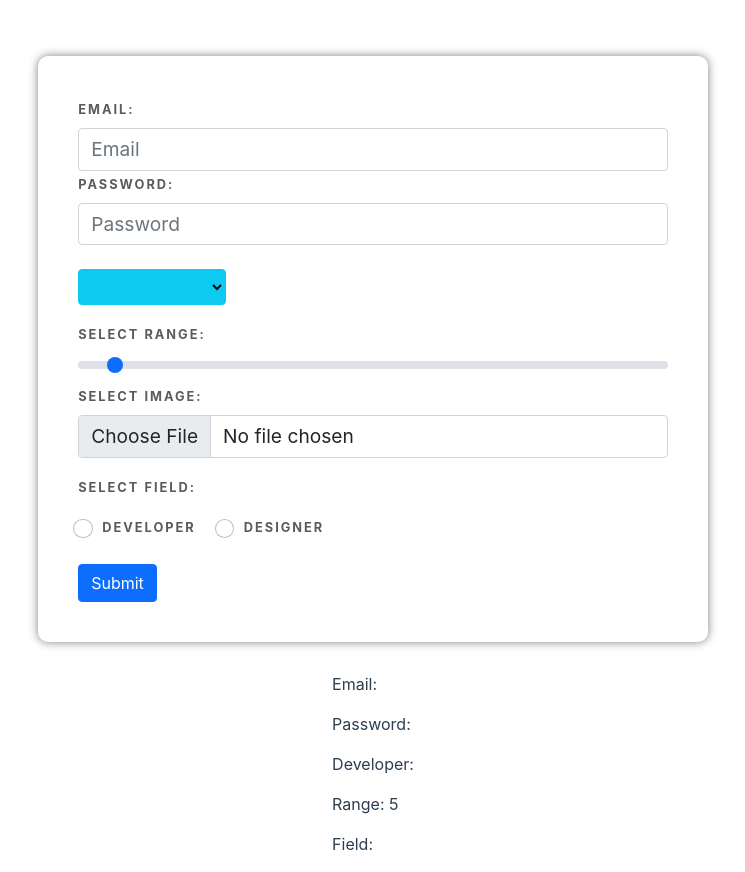
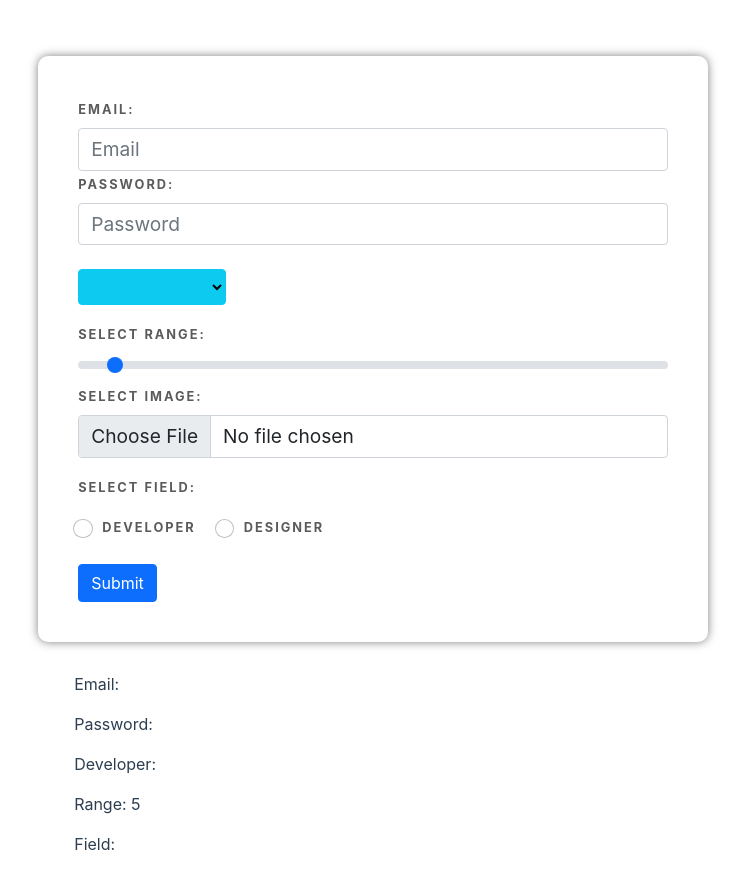
Before and after one commit to alikhan40310/first-project-in-Vue-js, a Vue app: page / in a window 1280 px wide. Shown: the whole page, without its empty margins (267-1012 px from the left). Built offline with nearby package versions, Linux system fonts and the light colour scheme.

Commit message:
new changes in multiinput file

```diff
--- a/src/components/Multipleinput.vue
+++ b/src/components/Multipleinput.vue
@@ -1,7 +1,4 @@
  <script>
-
-
-
 
     export default {
         data() {
@@ -39,6 +36,8 @@
             },
                 removeImage: function(e) {
                     this.image = '';
+                    this.ImageError = '';
+                    this.imageUploaded = false;
             },
             // submit form
             handleSubmit(e){
@@ -72,9 +71,7 @@
                     this.ImageError = '';
                 }
             }
-
         }
-
     }
  </script>
 
@@ -148,7 +145,6 @@
             </div>
         </div>
     </div>
-
  </template>
 
  <style scoped>
@@ -177,12 +173,13 @@ label{
     display: flex;
     justify-content: center;
     flex-direction: column;
-    align-items: center;
+    margin-left: 16.2rem;
 }
 img {
-  width: 30%;
+  width: 20%;
   display: block;
   margin-bottom: 10px;
+  background-attachment: fixed;
 }
 .error{
     font-size: 0.8rem;
```
